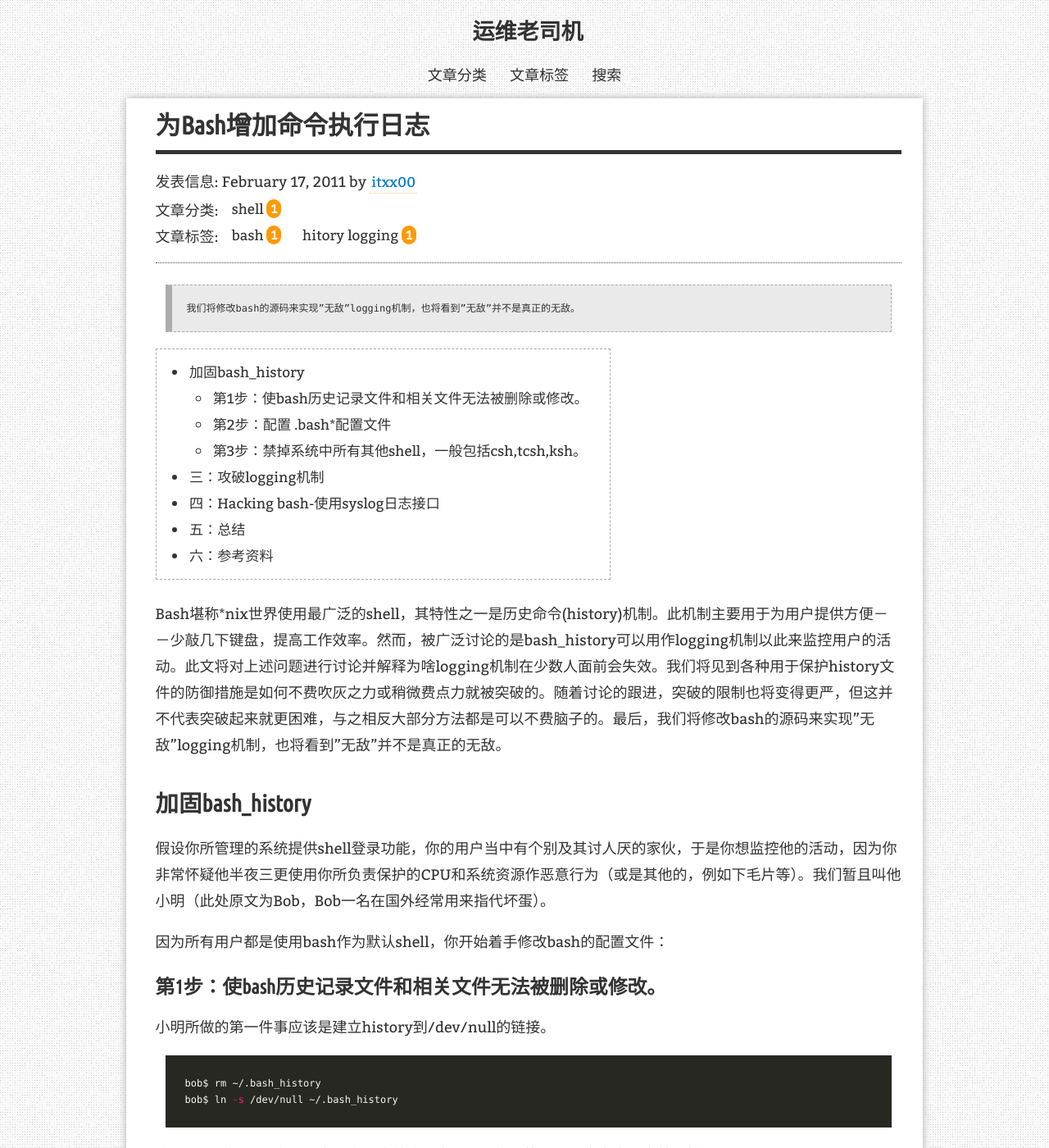
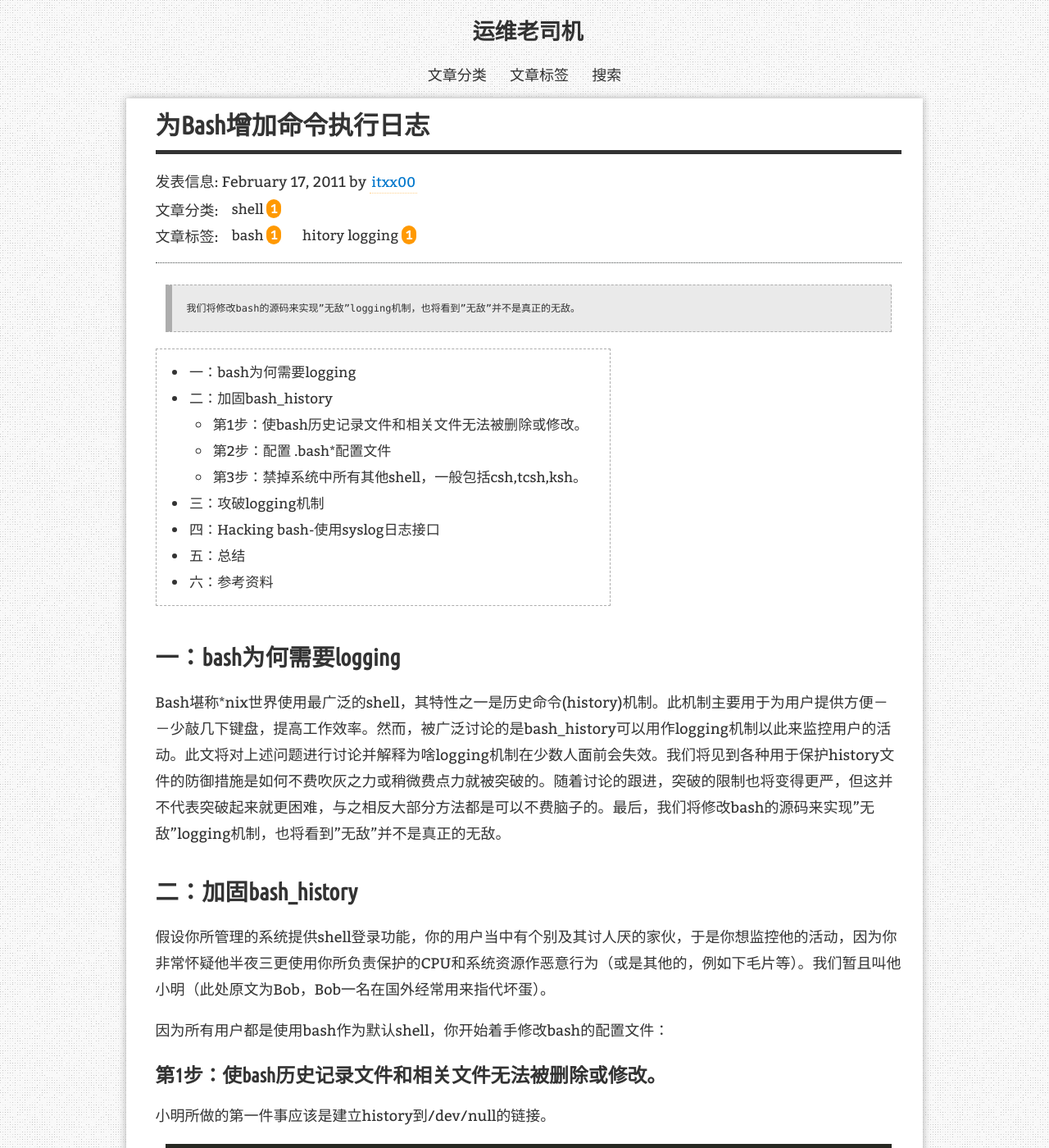
Before and after one commit to itxx00/itxx00.github.io, a Jekyll site: the page built from _posts/2011-02-17-bash-history-logging.md, in a window 1280 px wide and 1400 px high. Shown: the whole window at 82% size. Built offline with Jekyll 4.4.1, drawn with Linux system fonts in a browser that asks for light colours; nearby versions of some CDN libraries; comment, search, counter and statistics services are not loaded.

Commit message:
update content

```diff
--- a/_posts/2011-02-17-bash-history-logging.md
+++ b/_posts/2011-02-17-bash-history-logging.md
@@ -13,9 +13,10 @@ redirect_from:
 * Kramdown table of contents
 {:toc .toc}
 
+## 一：bash为何需要logging
 Bash堪称*nix世界使用最广泛的shell，其特性之一是历史命令(history)机制。此机制主要用于为用户提供方便－－少敲几下键盘，提高工作效率。然而，被广泛讨论的是bash_history可以用作logging机制以此来监控用户的活动。此文将对上述问题进行讨论并解释为啥logging机制在少数人面前会失效。我们将见到各种用于保护history文件的防御措施是如何不费吹灰之力或稍微费点力就被突破的。随着讨论的跟进，突破的限制也将变得更严，但这并不代表突破起来就更困难，与之相反大部分方法都是可以不费脑子的。最后，我们将修改bash的源码来实现”无敌”logging机制，也将看到”无敌”并不是真正的无敌。
 
-## 加固bash_history
+## 二：加固bash_history
 
 假设你所管理的系统提供shell登录功能，你的用户当中有个别及其讨人厌的家伙，于是你想监控他的活动，因为你非常怀疑他半夜三更使用你所负责保护的CPU和系统资源作恶意行为（或是其他的，例如下毛片等）。我们暂且叫他小明（此处原文为Bob，Bob一名在国外经常用来指代坏蛋）。
 
```
